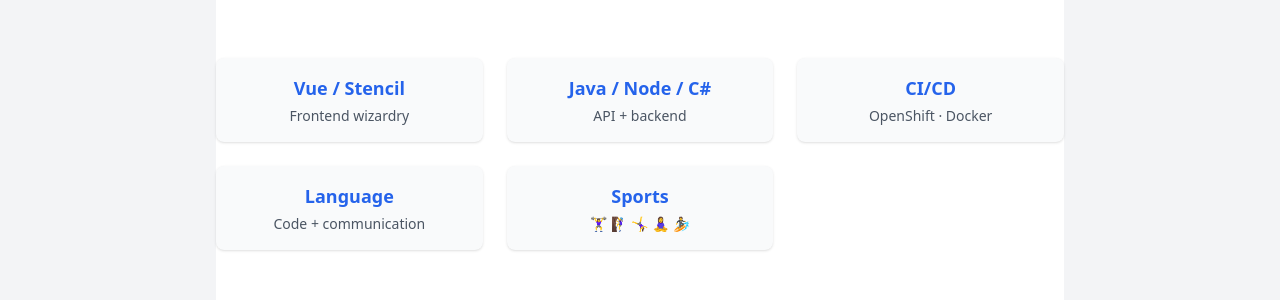
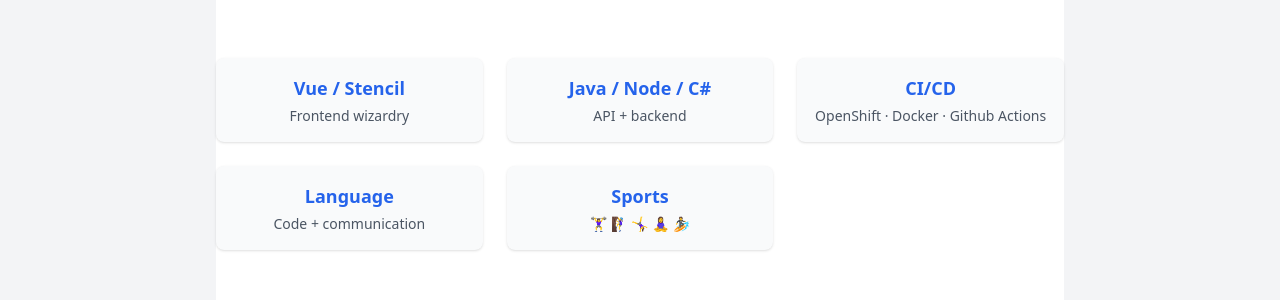
Before and after one commit to vr33ni/portfolio, a Jekyll site: the page built from index.html, in a window 1280 px wide and 900 px high, scrolled down 352 px. Shown: the part 154-454 px from the top of the window. Built offline with Jekyll 4.4.1, drawn with Linux system fonts in a browser that asks for light colours; nearby versions of some CDN libraries.

Commit message:
content update

```diff
--- a/index.html
+++ b/index.html
@@ -25,7 +25,7 @@
       </div>
       <div class="p-4 rounded-lg bg-gray-50 dark:bg-gray-800 shadow">
         <h3 class="text-lg font-semibold mb-1 text-blue-600">CI/CD</h3>
-        <p class="text-sm text-gray-600 dark:text-gray-400">OpenShift · Docker</p>
+        <p class="text-sm text-gray-600 dark:text-gray-400">OpenShift · Docker · Github Actions</p>
       </div>
       <div class="p-4 rounded-lg bg-gray-50 dark:bg-gray-800 shadow">
         <h3 class="text-lg font-semibold mb-1 text-blue-600">Language</h3>
```
